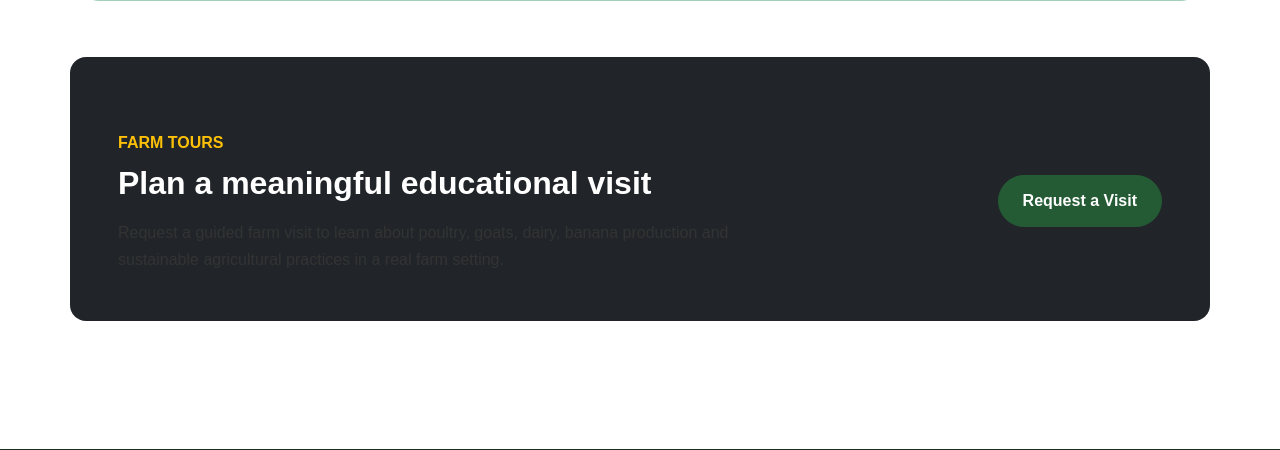
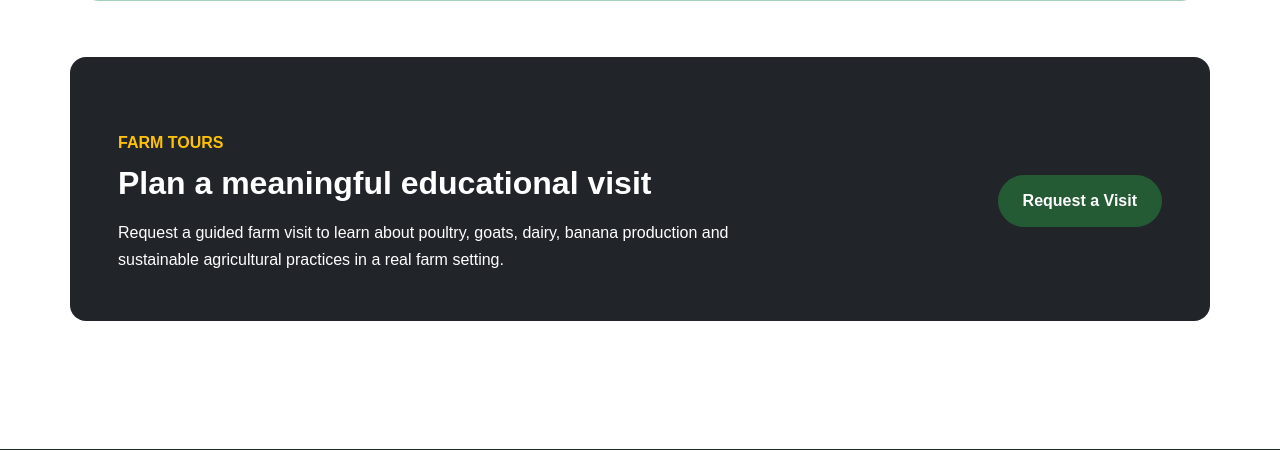
Before and after one commit to LUYIMBAZIOSCAR/Harvest_Farm_Project, a Django app: page / in a window 1280 px wide. Shown: the part 4270-4720 px from the top of the page. Run offline with Django 5.2, Linux system fonts and the light colour scheme; data that the repository does not hold is empty; some libraries are stand-ins or nearby versions.

Commit message:
edited home page

```diff
--- a/templates/core/home.html
+++ b/templates/core/home.html
@@ -294,7 +294,7 @@
             <div class="col-lg-8 p-5">
                 <p class="text-uppercase fw-semibold text-warning mb-2">Farm tours</p>
                 <h2 class="section-title text-white mb-3">Plan a meaningful educational visit</h2>
-                <p class="mb-0">Request a guided farm visit to learn about poultry, goats, dairy, banana production and sustainable agricultural practices in a real farm setting.</p>
+                <p class="mb-0 text-white">Request a guided farm visit to learn about poultry, goats, dairy, banana production and sustainable agricultural practices in a real farm setting.</p>
             </div>
             <div class="col-lg-4 p-5 text-lg-end">
                 <a href="{% url 'book_tour' %}" class="btn btn-harvest">Request a Visit</a>
```
